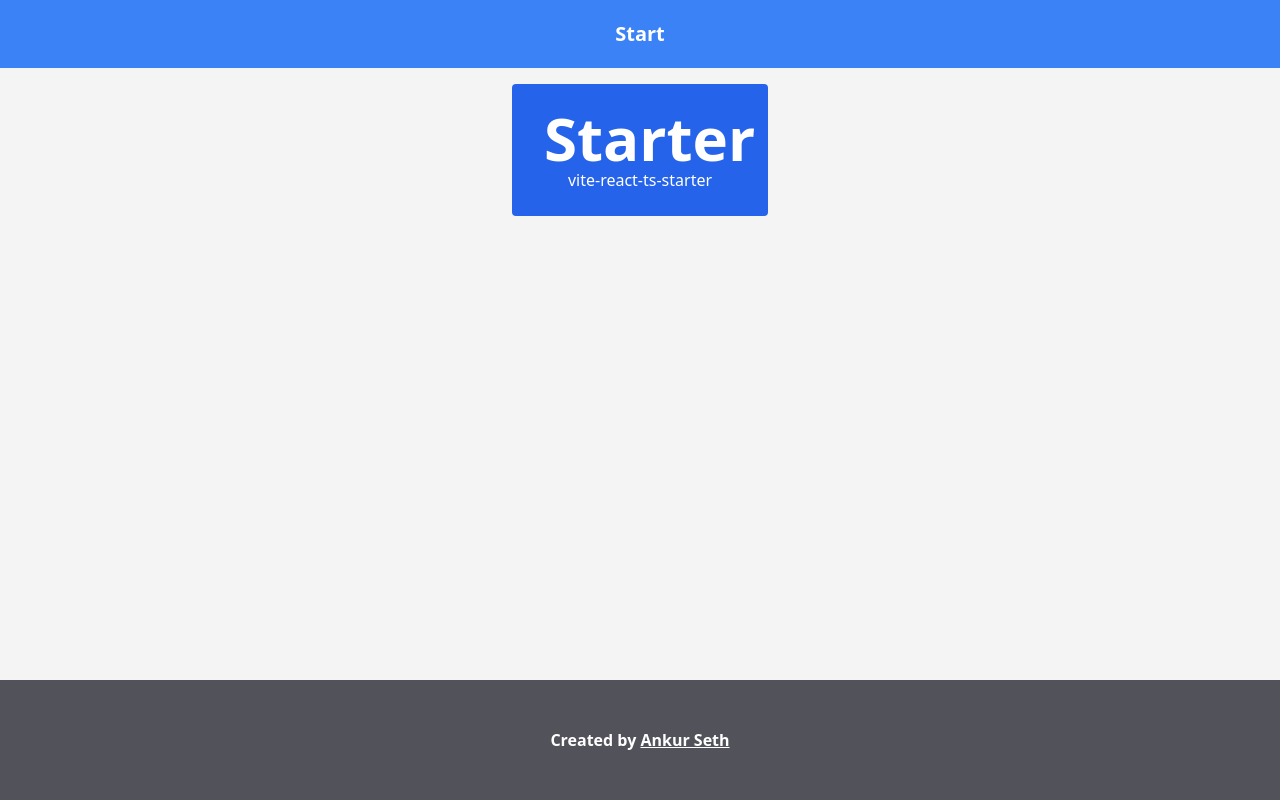
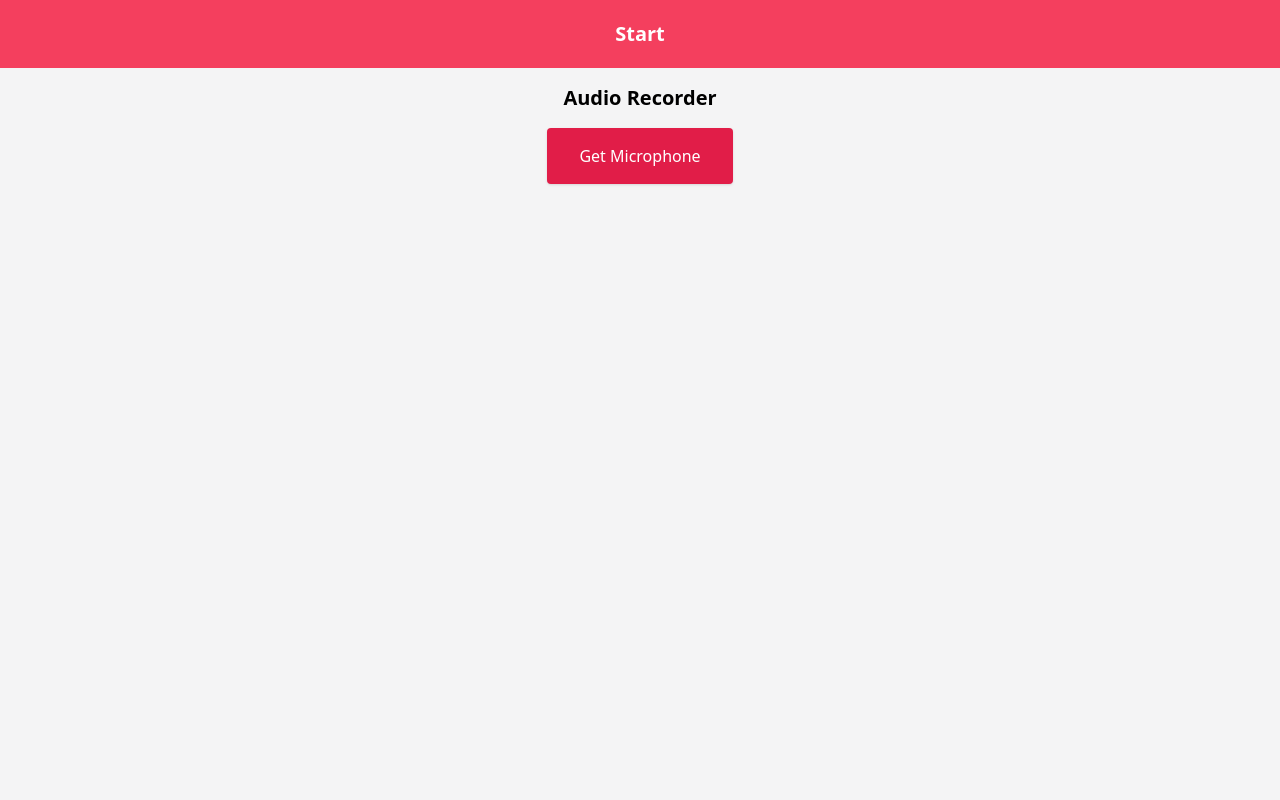
Before and after one commit to iaseth/rex, a React (Vite) app in the folder reactapp/: page / in a window 1280 px wide. Shown: the top 800 px of the page. Built offline with nearby package versions, Linux system fonts and the light colour scheme.

Commit message:
Added AudioRecorder from earlier project

```diff
--- a/reactapp/package.json
+++ b/reactapp/package.json
@@ -4,7 +4,7 @@
   "version": "0.0.0",
   "type": "module",
   "scripts": {
-    "dev": "vite",
+    "dev": "vite --host",
     "build": "tsc && vite build",
     "lint": "eslint . --ext ts,tsx --report-unused-disable-directives --max-warnings 0",
     "preview": "vite preview"
--- a/reactapp/src/App/App.css
+++ b/reactapp/src/App/App.css
@@ -17,3 +17,7 @@ h6, .h6, .p6 { @apply text-xs; }
 .H4, .P4 { @apply text-5xl; }
 .H5, .P5 { @apply text-4xl; }
 .H6, .P6 { @apply text-3xl; }
+
+.button {
+	@apply block mx-auto bg-rose-600 text-white text-center px-8 py-4 rounded shadow;
+}
--- a/reactapp/src/App/App.tsx
+++ b/reactapp/src/App/App.tsx
@@ -8,7 +8,7 @@ import Main from './Main/Main';
 export default function App () {
 
 	return (
-		<div className="min-h-screen flex flex-col">
+		<div className="">
 			<Header />
 			<Main />
 			<Footer />
--- a/reactapp/src/App/Header/Header.tsx
+++ b/reactapp/src/App/Header/Header.tsx
@@ -7,7 +7,7 @@ interface HeaderProps {
 
 export default function Header ({}: HeaderProps) {
 	return (
-		<header className="bg-blue-500 text-white px-2 py-5 text-center">
+		<header className="bg-rose-500 text-white px-2 py-5 text-center">
 			<h2>Start</h2>
 		</header>
 	);
--- /dev/null
+++ b/reactapp/src/App/Main/AudioRecorder/AudioRecorder.tsx
@@ -0,0 +1,85 @@
+import React from "react";
+
+const mimeType = "audio/webm";
+
+
+
+export default function AudioRecorder () {
+	const [permission, setPermission] = React.useState(false);
+	const mediaRecorder = React.useRef(null);
+	const [recordingStatus, setRecordingStatus] = React.useState("inactive");
+	const [stream, setStream] = React.useState(null);
+	const [audio, setAudio] = React.useState(null);
+	const [audioChunks, setAudioChunks] = React.useState([]);
+
+	const getMicrophonePermission = async () => {
+		if ("MediaRecorder" in window) {
+			try {
+				const mediaStream = await navigator.mediaDevices.getUserMedia({
+					audio: true,
+					video: false,
+				});
+				setPermission(true);
+				setStream(mediaStream);
+			} catch (err) {
+				alert(err.message);
+			}
+		} else {
+			alert("The MediaRecorder API is not supported in your browser.");
+		}
+	};
+
+	const startRecording = async () => {
+		setRecordingStatus("recording");
+		const media = new MediaRecorder(stream, { type: mimeType });
+
+		mediaRecorder.current = media;
+
+		mediaRecorder.current.start();
+
+		let localAudioChunks = [];
+
+		mediaRecorder.current.ondataavailable = (event) => {
+			if (typeof event.data === "undefined") return;
+			if (event.data.size === 0) return;
+			localAudioChunks.push(event.data);
+		};
+
+		setAudioChunks(localAudioChunks);
+	};
+
+	const stopRecording = () => {
+		setRecordingStatus("inactive");
+		mediaRecorder.current.stop();
+
+		mediaRecorder.current.onstop = () => {
+			const audioBlob = new Blob(audioChunks, { type: mimeType });
+			const audioUrl = URL.createObjectURL(audioBlob);
+			setAudio(audioUrl);
+			setAudioChunks([]);
+		};
+	};
+
+	return (
+		<section>
+			<header>
+				<h2>Audio Recorder</h2>
+			</header>
+
+			<section className="py-4">
+				<section className="audio-controls">
+					{permission || <button className="button" onClick={getMicrophonePermission} type="button">Get Microphone</button>}
+					{permission && recordingStatus === "inactive" && <button className="button" onClick={startRecording} type="button">Start Recording</button>}
+					{recordingStatus === "recording" && <button className="button" onClick={stopRecording} type="button">Stop Recording</button>}
+				</section>
+			</section>
+
+			{audio && <footer className="audio-player">
+				<audio src={audio} controls className="mx-auto"></audio>
+				<div>
+					<a className="button" download href={audio} className="">Download Recording</a>
+				</div>
+			</footer>}
+		</section>
+	);
+}
--- a/reactapp/src/App/Main/Main.tsx
+++ b/reactapp/src/App/Main/Main.tsx
@@ -1,4 +1,4 @@
-
+import AudioRecorder from './AudioRecorder/AudioRecorder';
 
 
 interface MainProps {
@@ -6,14 +6,13 @@ interface MainProps {
 }
 
 export default function Main ({}: MainProps) {
+	const recordVoice = () => {
+		//
+	};
+
 	return (
-		<main className="grow px-2 py-4 bg-zinc-100">
-			<section className="">
-				<a href="https://github.com/iaseth/vite-react-ts-starter" className="block w-64 m-auto bg-blue-600 text-white text-center px-8 py-6 rounded">
-					<h1 className="H3">Starter</h1>
-					<p className="read-the-docs">vite-react-ts-starter</p>
-				</a>
-			</section>
+		<main className="min-h-screen px-2 py-4 bg-zinc-100 text-center">
+			<AudioRecorder />
 		</main>
 	);
 }
```
